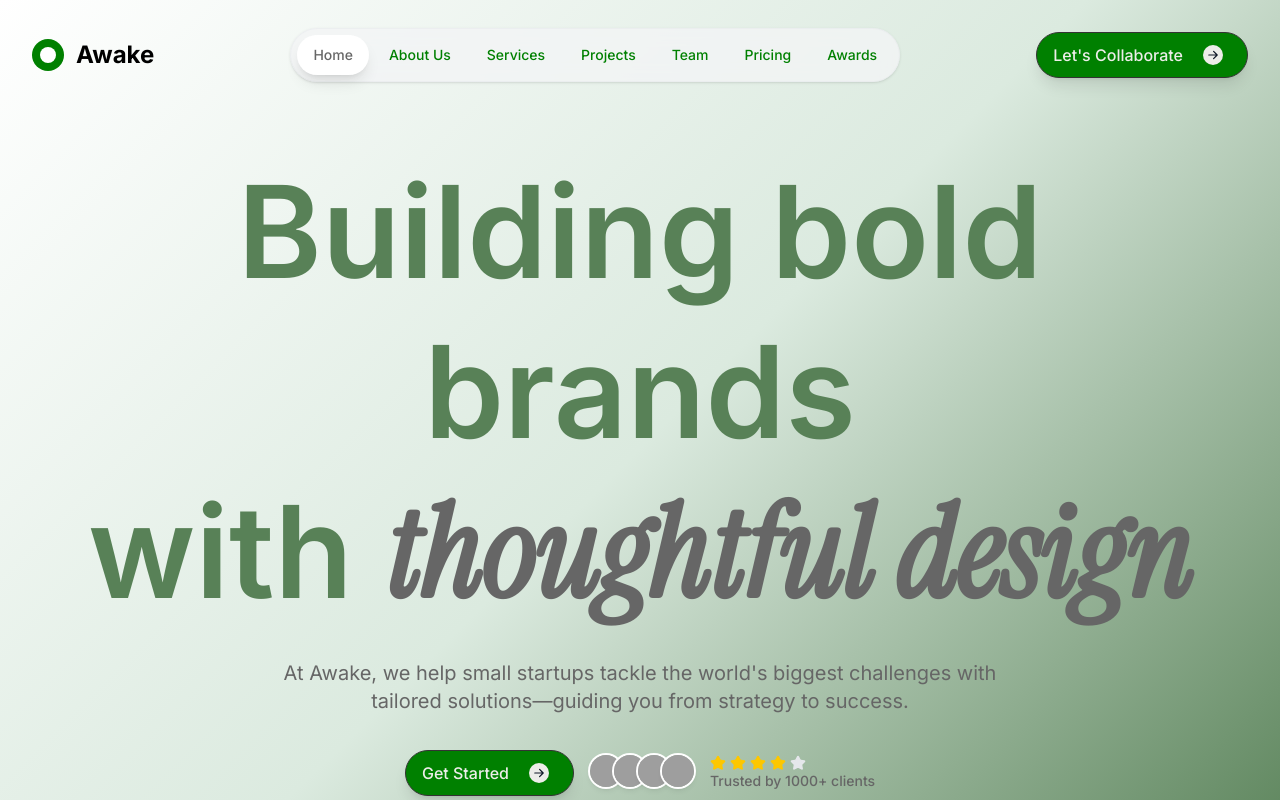
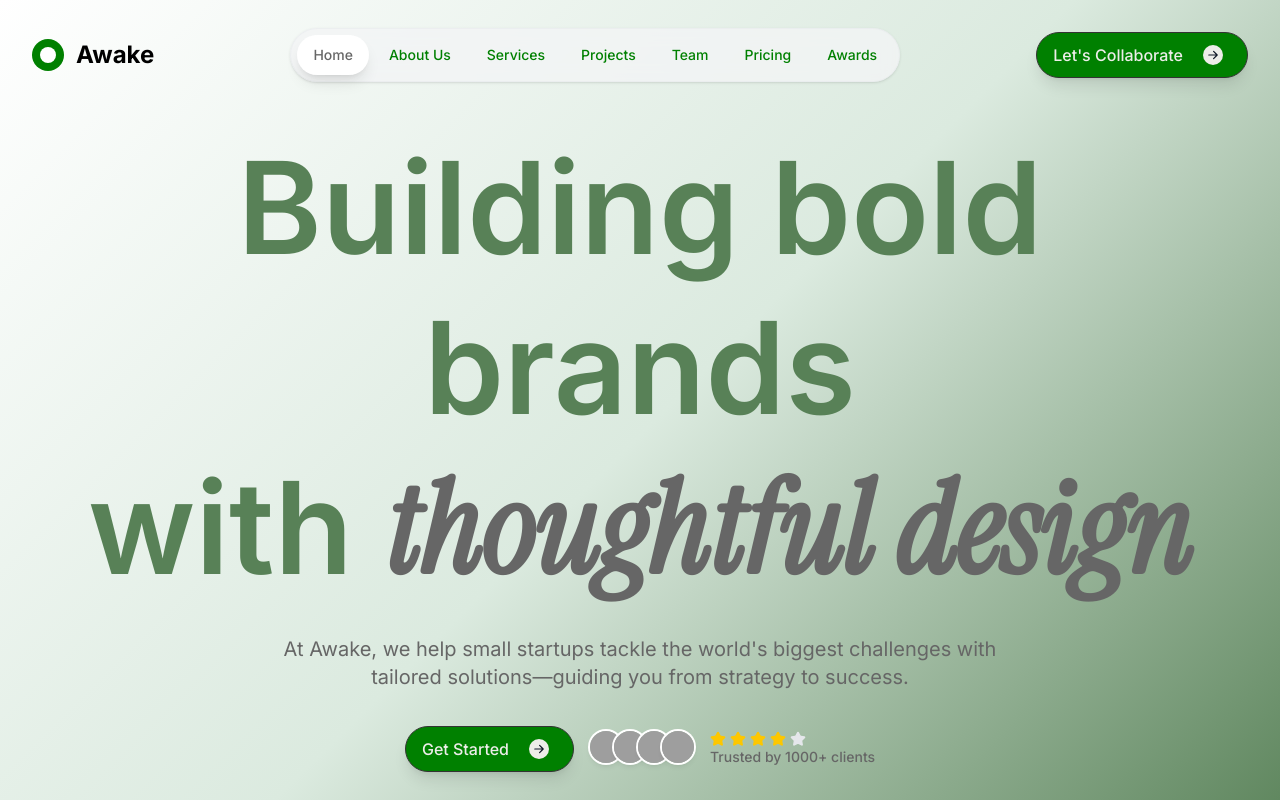
Before and after one commit to Ajay-1112/Awake-Template, a React (Vite) app: page / in a window 1280 px wide. Shown: the top 800 px of the page. Built offline with nearby package versions, Linux system fonts and the light colour scheme; grey boxes are pictures that could not be loaded.

Commit message:
adjust padding in Hero Section and Footer for improved layout consistency

```diff
--- a/src/App.jsx
+++ b/src/App.jsx
@@ -47,7 +47,7 @@ const App = () => {
       {/* Hero Section */}
       <motion.section
         id="home"
-        className="bg-[linear-gradient(135deg,#ffffff_0%,#dbeadf_50%,#588157_100%)] min-h-screen rounded-b-2xl flex flex-col items-center justify-center text-center px-4 py-16 md:pt-4 md:pb-24 lg:pt-38 lg:pb-24"
+        className="bg-[linear-gradient(135deg,#ffffff_0%,#dbeadf_50%,#588157_100%)] min-h-screen rounded-b-2xl flex flex-col items-center justify-center text-center px-4 py-16 md:pt-4 md:pb-24 lg:pt-32 lg:pb-24"
         variants={container}
         initial="hidden"
         whileInView="visible"
--- a/src/Components/Footer_Section.jsx
+++ b/src/Components/Footer_Section.jsx
@@ -45,7 +45,7 @@ export default function AwakeFooter() {
   };
 
   return (
-    <footer className=" text-primary mb-10 py-10 md:py-16 px-6">
+    <footer className=" text-primary  py-10 md:py-16 px-6">
       <div className="max-w-6xl mx-auto">
         <div className="grid grid-cols-1 md:grid-cols-4 gap-12">
           {/* Logo and Description */}
```
